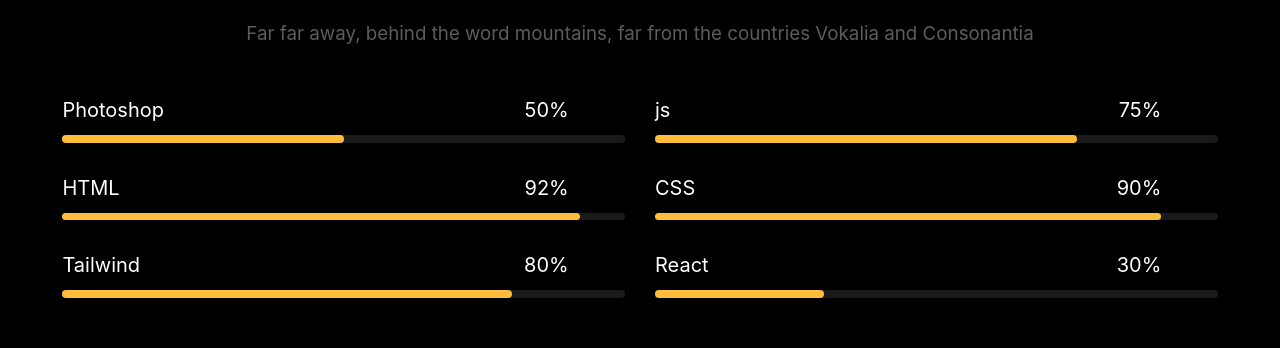
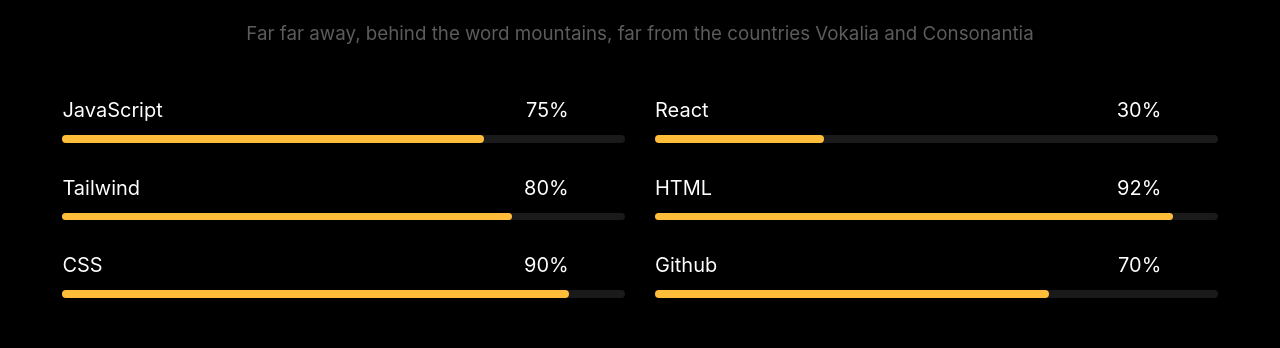
Before and after one commit to mohsenSeyedi/Me.com, a React (Create React App) app: page / in a window 1280 px wide. Shown: the part 3825-4173 px from the top of the page. Built offline with nearby package versions, Linux system fonts and the light colour scheme.

Commit message:
add data.js file to Skills component

```diff
--- a/src/components/Header/Skills/Progress.js
+++ b/src/components/Header/Skills/Progress.js
@@ -1,15 +1,15 @@
 import React from 'react'
 
 
-export default function Progress({title , percent , width}) {
+export default function Progress(props) {
   return (
     <div className="w-full flex flex-col">
         <div className="w-[90%] flex items-center justify-between text-[2rem]">
-          <span>{title}</span>
-          <span>{percent}</span>
+          <span>{props.title}</span>
+          <span>{props.percent}</span>
         </div>
         <div className="w-full h-3 rounded-lg bg-[#1a1a1a] mt-4">
-          <div className="h-full rounded-lg bg-yellow-color" style={{width: `${width}`}}></div>
+          <div className="h-full rounded-lg bg-yellow-color" style={{width: `${props.percent}`}}></div>
         </div>
     </div>
   )
--- a/src/components/Header/Skills/Skills.js
+++ b/src/components/Header/Skills/Skills.js
@@ -1,7 +1,11 @@
-import React from 'react'
+import React,{useState} from 'react'
 import Progress from './Progress'
+import skillsData from "./data"
 
 export default function Skills() {
+
+  const [skills , setSkills] = useState(skillsData)
+
   return (
     <div id="skills" className="w-full mt-40 flex items-center justify-center">
     <div className="w-[95%] flex flex-col items-center justify-center">
@@ -10,12 +14,9 @@
             <p className="text-3xl text-center mt-14">Far far away, behind the word mountains, far from the countries Vokalia and Consonantia</p>
         </div>
         <div className="w-[95%] grid grid-cols-2 gap-12 mt-20">
-          <Progress width={"50%"} title="Photoshop" percent="50%"></Progress>
-          <Progress width={"75%"} title="js" percent="75%"></Progress>
-          <Progress width={"92%"} title="HTML" percent="92%"></Progress>
-          <Progress width={"90%"} title="CSS" percent="90%"></Progress>
-          <Progress width={"80%"} title="Tailwind" percent="80%"></Progress>
-          <Progress width={"30%"} title="React" percent="30%"></Progress>
+          {skills.map(skill => (
+            <Progress key={skill.id} {...skill}></Progress>
+          ))}
         </div>
     </div>
 </div>
--- /dev/null
+++ b/src/components/Header/Skills/data.js
@@ -0,0 +1,34 @@
+const skillsData=[
+    {
+        id: 1 ,
+        title:'JavaScript',
+        percent:'75%',
+    },
+    {
+        id: 2 ,
+        title:'React',
+        percent:'30%',
+    },
+    {
+        id: 3 ,
+        title:'Tailwind',
+        percent:'80%',
+    },
+    {
+        id: 4 ,
+        title:'HTML',
+        percent:'92%',
+    },
+    {
+        id: 5 ,
+        title:'CSS',
+        percent:'90%',
+    },
+    {
+        id: 6 ,
+        title:'Github',
+        percent:'70%',
+    },
+]
+
+export default skillsData
```
